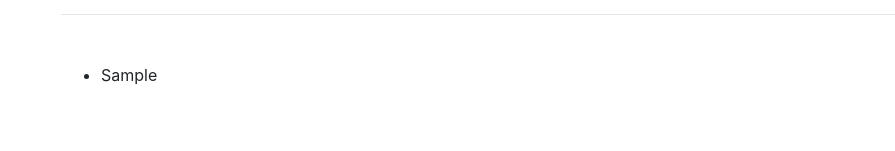
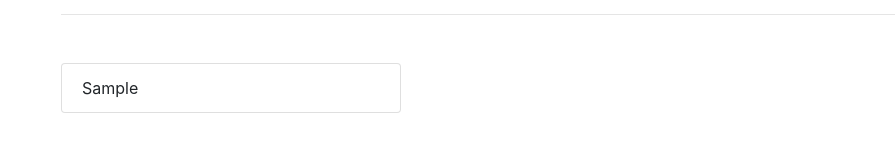
Before and after one commit to mareasperez/WhisList-Angular, an Angular app: page / in a window 1280 px wide. Both pictures are taken after typing "Sample", "Sample" into the empty fields and a click on the button "Guardar!". Shown: the part 369-520 px from the top of the page, without its empty margins (39-934 px from the left). Built offline with nearby package versions, Linux system fonts and the light colour scheme.

Commit message:
bootstrap class

```diff
--- a/src/app/destino-viaje/destino-viaje.component.html
+++ b/src/app/destino-viaje/destino-viaje.component.html
@@ -1,3 +1,3 @@
-<ul >
-  <li *ngFor="let destino of destinos">{{destino.nombre}}</li>
+<ul  class="list-group" >
+  <li class="list-group-item" *ngFor="let destino of destinos">{{destino.nombre}}</li>
 </ul>
```
